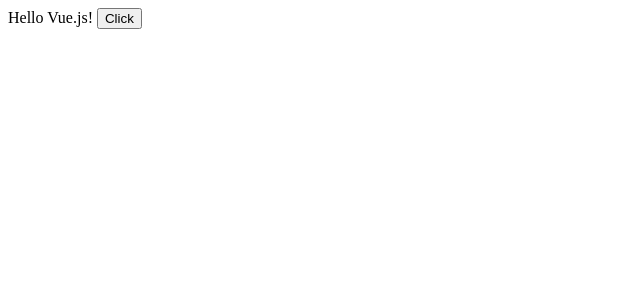
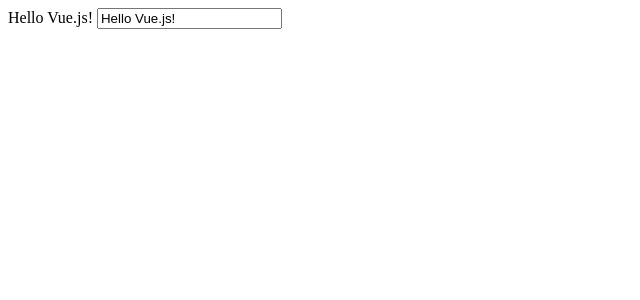
Before and after one commit to hibriiiiidge/practice__vue_app, a Vue app: page / in a window 1280 px wide. Shown: the top 300 px of the page, without its empty margins (0-640 px from the left). Built offline with nearby package versions, Linux system fonts and the light colour scheme.

Commit message:
Add v-model

```diff
--- a/src/App.vue
+++ b/src/App.vue
@@ -1,7 +1,7 @@
 <template>
   <div>
     {{ message }}
-    <button v-on:click="cMessage">Click</button>
+    <input v-model="message">
   </div>
 </template>
 
@@ -11,11 +11,6 @@
     return {
       message: 'Hello Vue.js!'
     }
-  },
-  methods: {
-    cMessage: function () {
-      this.message = this.message.split('').reverse().join('')
-    }
   }
 }
 </script>
```
